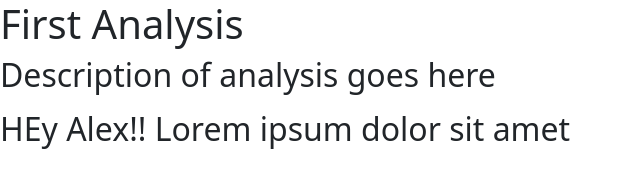
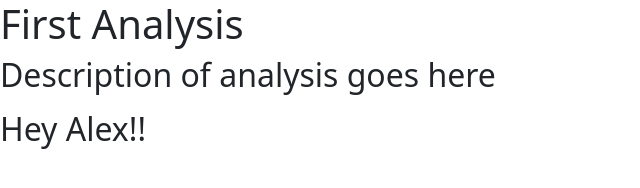
Before and after one commit to pgelvin/static-website, a plain HTML site: page docs/index.html in a window 1280 px wide. Shown: the whole page, without its empty margins (0-640 px from the left). Drawn offline with nearby package versions, Linux system fonts and the light colour scheme.

Commit message:
Update index.html

```diff
--- a/docs/index.html
+++ b/docs/index.html
@@ -9,6 +9,6 @@
 <body>
       <h1>First Analysis</h1>
       <h2>Description of analysis goes here</p>
-            <p>HEy Alex!! Lorem ipsum dolor sit amet</p>
+            <p>Hey Alex!! </p>
 </body>
 </html>
```
